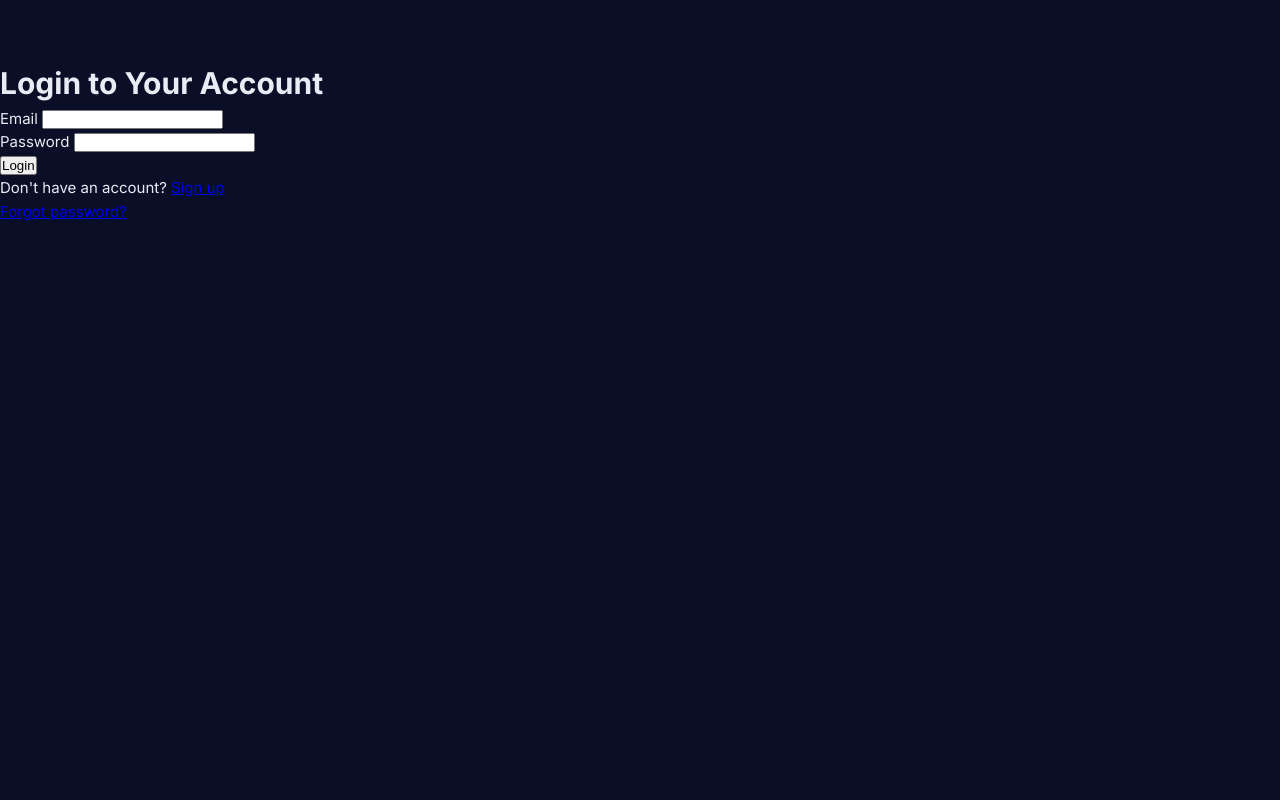
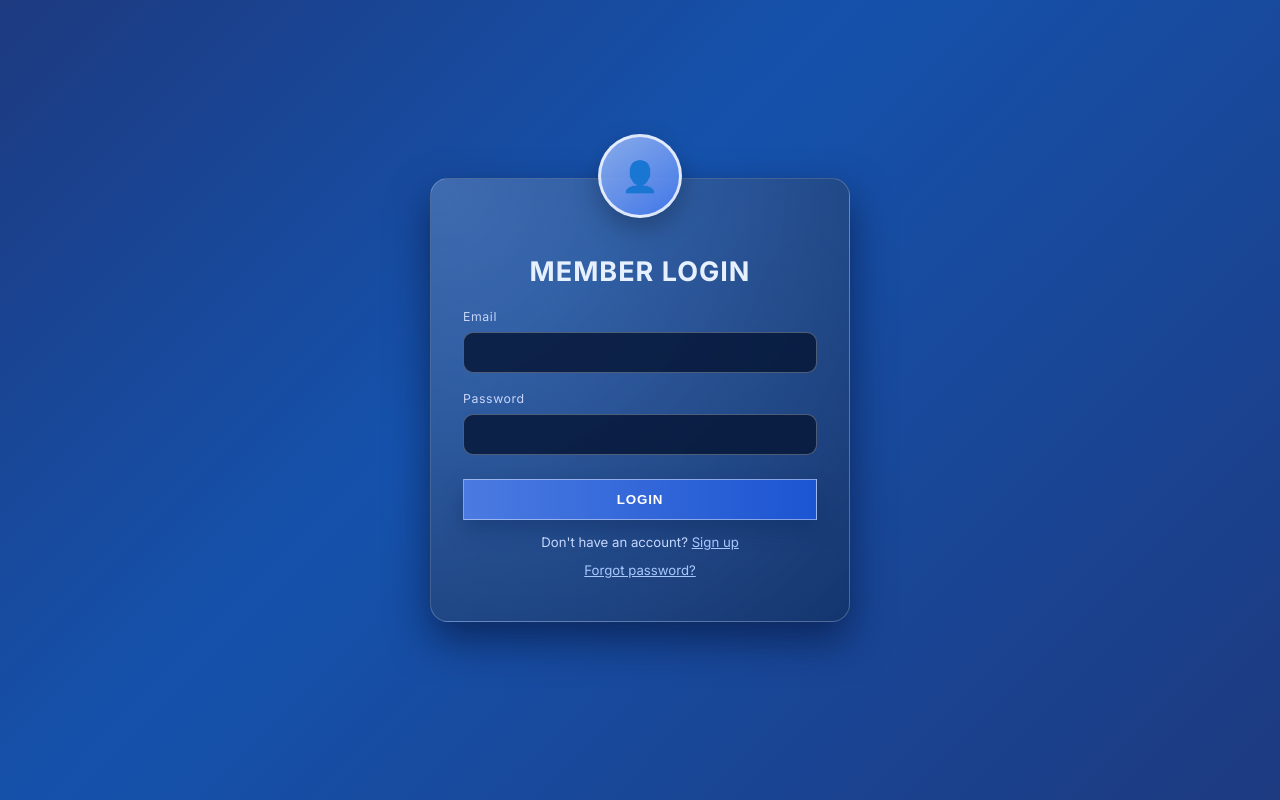
Before and after one commit to Rajvi26/loan-approval, a Flask app: page /login in a window 1280 px wide. Run offline with Flask 3, Linux system fonts and the light colour scheme.

Commit message:
Redesing login and signup page

```diff
--- a/static/css/style.css
+++ b/static/css/style.css
@@ -997,3 +997,150 @@ body {
         text-align: center;
     }
 }
+/* ============================================
+   AUTH PAGE REDESIGN
+   ============================================ */
+.auth-page {
+    min-height: 100vh;
+    background: linear-gradient(135deg, #1d3a80 0%, #1552ac 41%, #1d3a80 100%);
+    display: flex;
+    align-items: center;
+    justify-content: center;
+    padding: 24px;
+}
+
+.auth-container {
+    width: 100%;
+    max-width: 420px;
+}
+
+.auth-form {
+    position: relative;
+    width: 100%;
+    background: radial-gradient(circle at top left, rgba(255,255,255,0.18), rgba(18, 47, 94, 0.7));
+    border: 1px solid rgba(255, 255, 255, 0.2);
+    border-radius: 18px;
+    box-shadow: 0 18px 40px rgba(6, 22, 62, 0.65);
+    padding: 72px 32px 32px;
+    backdrop-filter: blur(12px);
+}
+
+.auth-avatar {
+    position: absolute;
+    top: -45px;
+    left: calc(50% - 42px);
+    width: 84px;
+    height: 84px;
+    border-radius: 50%;
+    background: linear-gradient(145deg, rgba(157, 187, 245, 0.85), rgba(66, 120, 235, 0.95));
+    border: 3px solid rgba(255,255,255,0.8);
+    display: flex;
+    align-items: center;
+    justify-content: center;
+    color: #ffffff;
+    font-size: 2rem;
+    box-shadow: 0 10px 25px rgba(0,0,0,0.25);
+}
+
+.auth-form h1 {
+    margin-top: 0;
+    margin-bottom: 14px;
+    text-align: center;
+    color: #e6f0ff;
+    font-size: 1.8rem;
+    letter-spacing: 1px;
+}
+
+.auth-form .sub-title {
+    margin: 0 0 20px;
+    text-align: center;
+    color: #d1e2ff;
+    font-size: 0.94rem;
+}
+
+.form-group {
+    margin-bottom: 16px;
+}
+
+.form-group label {
+    display: block;
+    margin-bottom: 6px;
+    color: #c7d6f8;
+    font-size: 0.82rem;
+    letter-spacing: 0.6px;
+}
+
+.form-group input,
+.form-group select {
+    width: 100%;
+    padding: 12px 14px;
+    border-radius: 10px;
+    border: 1px solid rgba(255,255,255,0.28);
+    background: rgba(8, 24, 57, 0.85);
+    color: #ecf3ff;
+    font-size: 0.92rem;
+    outline: none;
+    transition: 0.3s ease;
+}
+
+.form-group input:focus,
+.form-group select:focus {
+    border-color: rgba(83, 158, 255, 0.9);
+    box-shadow: 0 0 0 3px rgba(76, 151, 255, 0.2);
+}
+
+.btn {
+    width: 100%;
+    margin-top: 8px;
+}
+
+.btn-primary {
+    background: linear-gradient(to right, #4b7ae1, #1c55d2);
+    border: 1px solid rgba(255,255,255,0.45);
+    box-shadow: 0 10px 20px rgba(12, 37, 90, 0.35);
+    color: #fff;
+    font-weight: 700;
+    text-transform: uppercase;
+    letter-spacing: 0.9px;
+    padding: 12px 14px;
+}
+
+.btn-primary:hover {
+    transform: translateY(-1px);
+    box-shadow: 0 12px 24px rgba(12, 37, 90, 0.45);
+}
+
+.auth-links {
+    text-align: center;
+    margin-top: 12px;
+    color: #c4d7ff;
+}
+
+.auth-links p {
+    margin: 8px 0;
+    font-size: 0.88rem;
+}
+
+.auth-links a {
+    color: #a7c9ff;
+    text-decoration: underline;
+}
+
+.alert {
+    border-radius: 8px;
+    padding: 10px 14px;
+    margin-bottom: 12px;
+    font-size: 0.84rem;
+}
+
+.alert-success {
+    background: rgba(19, 133, 60, 0.15);
+    border: 1px solid rgba(50, 188, 111, 0.45);
+    color: #bcf5cb;
+}
+
+.alert-error {
+    background: rgba(235, 72, 80, 0.16);
+    border: 1px solid rgba(255, 120, 123, 0.45);
+    color: #ffccd5;
+}
--- a/templates/forgot_password.html
+++ b/templates/forgot_password.html
@@ -9,10 +9,12 @@
     <link href="https://fonts.googleapis.com/css2?family=Inter:wght@300;400;500;600;700;800;900&display=swap" rel="stylesheet">
     <link rel="stylesheet" href="{{ url_for('static', filename='css/style.css') }}">
 </head>
-<body>
-    <div class="container">
+<body class="auth-page">
+    <div class="container auth-container">
         <div class="auth-form">
+            <div class="auth-avatar"><span>👤</span></div>
             <h1>Reset Your Password</h1>
+            <p class="sub-title">Enter your registered email to reset password</p>
 
             {% with messages = get_flashed_messages(with_categories=true) %}
                 {% if messages %}
--- a/templates/login.html
+++ b/templates/login.html
@@ -9,10 +9,11 @@
     <link href="https://fonts.googleapis.com/css2?family=Inter:wght@300;400;500;600;700;800;900&display=swap" rel="stylesheet">
     <link rel="stylesheet" href="{{ url_for('static', filename='css/style.css') }}">
 </head>
-<body>
-    <div class="container">
+<body class="auth-page">
+    <div class="container auth-container">
         <div class="auth-form">
-            <h1>Login to Your Account</h1>
+            <div class="auth-avatar"><span>👤</span></div>
+            <h1>MEMBER LOGIN</h1>
 
             {% with messages = get_flashed_messages(with_categories=true) %}
                 {% if messages %}
--- a/templates/signup.html
+++ b/templates/signup.html
@@ -9,9 +9,10 @@
     <link href="https://fonts.googleapis.com/css2?family=Inter:wght@300;400;500;600;700;800;900&display=swap" rel="stylesheet">
     <link rel="stylesheet" href="{{ url_for('static', filename='css/style.css') }}">
 </head>
-<body>
-    <div class="container">
+<body class="auth-page">
+    <div class="container auth-container">
         <div class="auth-form">
+            <div class="auth-avatar"><span>👤</span></div>
             <h1>Create Your Account</h1>
 
             {% with messages = get_flashed_messages(with_categories=true) %}
```
Also changed, not shown: users.db.
